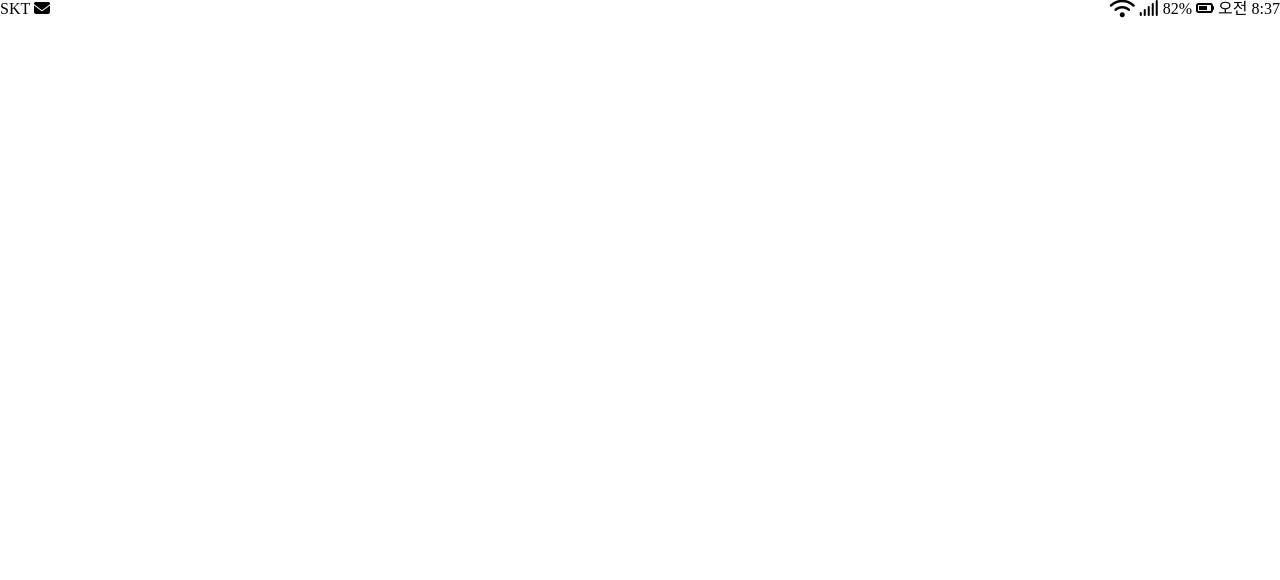
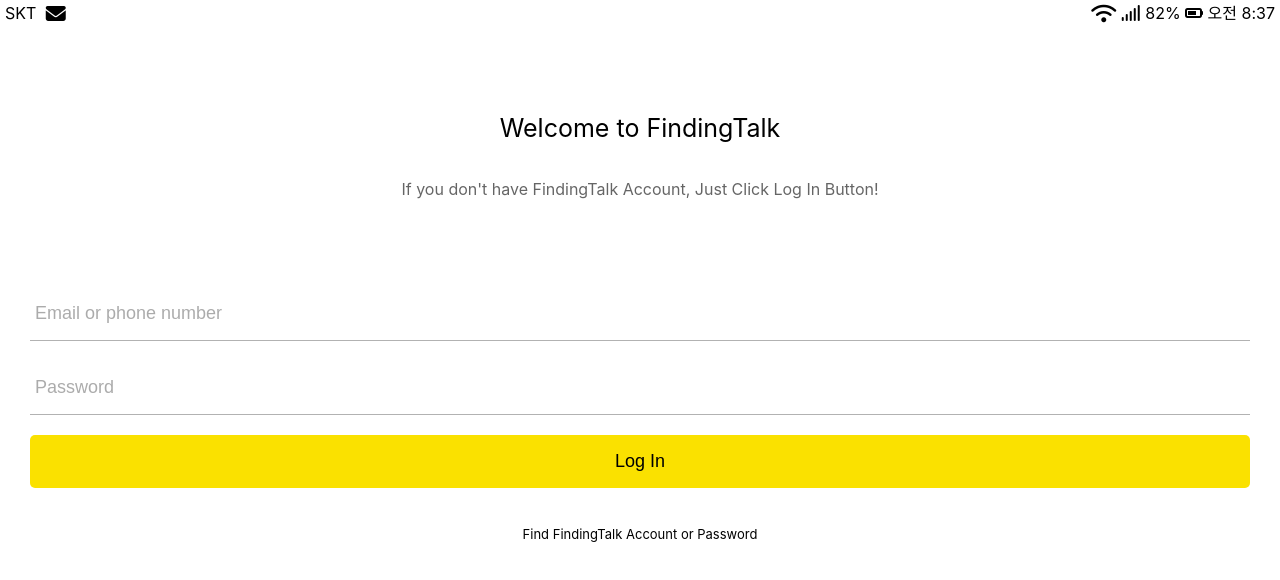
Before and after one commit to singforthe/kokoa-clone, a plain HTML site: page index.html in a window 1280 px wide. Drawn offline with nearby package versions, Linux system fonts and the light colour scheme.

Commit message:
statusbar,login,

```diff
--- /dev/null
+++ b/css/components/status-bar.css
@@ -0,0 +1,10 @@
+.status-bar{
+    display: flex;
+    justify-content: space-between;
+    align-items: flex-end;
+    padding: 5px;
+}
+
+.status-bar-left:first-child span{
+   margin-right : 5px;
+}
--- a/reset.css
+++ b/css/reset.css
@@ -46,3 +46,7 @@
 	border-collapse: collapse;
 	border-spacing: 0;
 }
+
+input:focus {
+	outline: none;
+}
--- /dev/null
+++ b/css/screens/login.css
@@ -0,0 +1,58 @@
+.welcome-header{
+    margin: 90px 0px;
+    text-align: center;
+    display: flex;
+    flex-direction: column;
+    align-items: center;
+}
+
+.welcome-header__title{
+    margin-bottom: 40px;
+    font-size: 25px;
+}
+
+.welcome-header__text{
+    width:  60%;
+    opacity: 0.6;
+}
+
+#login-form{
+    display: flex;
+    flex-direction: column;
+    margin: 0px 30px;
+}
+
+#login-form input{
+    border: none;
+    font-size: 18px;
+    padding: 16px 5px;
+    margin-bottom: 20px;
+    transition: border-color 0.3s ease-in-out;
+}
+
+#login-form input:not([type="submit"]){
+    border-bottom: 1px solid rgba(0, 0, 0, 0.3);
+    transition: border-color 0.3s ease-in-out;
+}
+
+#login-form input::placeholder{
+    opacity: 0.6;
+}
+
+#login-form input:focus{
+    border-color:var(--yellow);
+}
+
+#login-form input[type="submit"]{
+    background-color: var(--yellow);
+    cursor: pointer;
+    border-radius: 5px;
+}
+
+#login-form a {
+    text-align: center;
+    text-decoration: none;
+    color : inherit;
+    font-size: 13px;
+    padding: 20px 0px;
+}
--- /dev/null
+++ b/css/styles.css
@@ -0,0 +1,14 @@
+@import url('https://fonts.googleapis.com/css2?family=Open+Sans:wght@400;600&display=swap');
+@import "reset.css";
+@import "variables.css";
+
+/* Components */
+@import "components/status-bar.css";
+
+/* Screens */
+@import "screens/login.css";
+
+
+body {
+    font-family:-apple-system, BlinkMacSystemFont, 'Segoe UI', Roboto, Oxygen, Ubuntu, Cantarell, 'Open Sans', 'Helvetica Neue', sans-serif
+}
--- /dev/null
+++ b/css/variables.css
@@ -0,0 +1,3 @@
+:root {
+    --yellow: #fae100;
+}
--- a/index.html
+++ b/index.html
@@ -1,17 +1,17 @@
 <!DOCTYPE html>
 <html lang="en">
 <head>
-    <link  rel="stylesheet" href="styles.css"/>
+    <link rel="stylesheet" href="css/styles.css">
     <script src="https://kit.fontawesome.com/6478f529f2.js" crossorigin="anonymous"></script>
     <meta charset="UTF-8">
     <meta name="viewport" content="width=device-width, initial-scale=1.0">
-    <title>Welcome to KoKoa</title>
+    <title>Welcome to FindingTalk</title>
 </head>
 <body>
     <div class="status-bar">
         <div class="status-bar-left">
             <span>SKT</span>
-            <i class="fas fa-envelope"></i>
+            <i class="fas fa-envelope fa-lg"></i>
         </div>
 
         <div class="status-bar-right">
@@ -23,5 +23,17 @@
         </div>
     </div>
 
+    <header class="welcome-header">
+        <h1 class="welcome-header__title">Welcome to FindingTalk</h1>
+        <p class="welcome-header__text">If you don't have FindingTalk Account, Just Click Log In Button!</Button></p>
+    </header>
+    <form action="friends.html" method="get" id="login-form">
+        <input name="username" type="text" placeholder="Email or phone number"/>
+        <input name="password" type="password" placeholder="Password"/>
+        <input type="submit" value="Log In"/>
+        <a href="#">Find FindingTalk Account or Password</a>
+    </form>
+
 </body>
+
 </html>
--- a/styles.css
+++ /dev/null
@@ -1,16 +0,0 @@
-@import "reset.css";
-@import url('https://fonts.googleapis.com/css2?family=Open+Sans:wght@400;600&display=swap');
-
-.status-bar{
-    display: flex;
-    justify-content: flex-end;
-    position : relative;
-}
-.status-bar-left{
-    position:absolute;
-    left : 0px;
-}
-.status-bar-right{
-    position:absolute;
-    right : 0px;
-}
```
Also changed, not shown: friends.html (added, +1 -0 lines).
